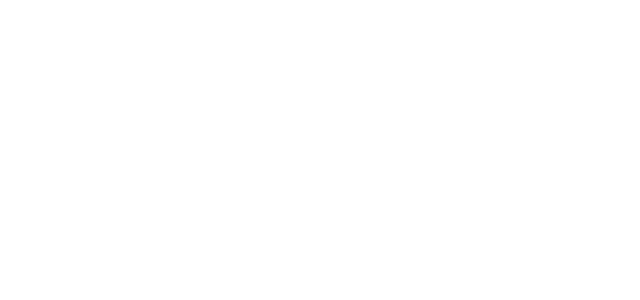
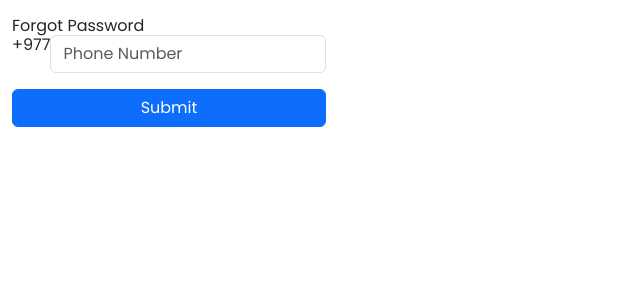
Before and after one commit to KeharSr/lenisfy_react, a React (Create React App) app: page /forgotpassword in a window 1280 px wide. Before the commit this address had no page. Shown: the top 300 px of the page, without its empty margins (0-640 px from the left). Built offline with nearby package versions, Linux system fonts and the light colour scheme; sample sign-in values are in the browser's storage.

Commit message:
Forget Password done

```diff
--- a/src/App.js
+++ b/src/App.js
@@ -15,6 +15,7 @@
 import ProductDetails from './pages/product_details/ProductDetails';
 import SunGlasses from './pages/glasses/Sunglasses';
 import PlaceOrder from './pages/placeorder/PlaceOrder';
+import ForgotPassword from './pages/forget_password/ForgetPassword';
 
 
 
@@ -42,6 +43,8 @@
         <Route path='/powerglasses' element={<PowerGlasses />} />
         <Route path='/product/:id' element={<ProductDetails />} />
         <Route path='/placeorder/:cart' element={<PlaceOrder />} />
+        <Route path='/forgotpassword' element={<ForgotPassword/>} />
+
 
 
 
--- a/src/apis/Api.js
+++ b/src/apis/Api.js
@@ -77,3 +77,10 @@
 
 // order status update api
 export const updateOrderStatusApi = (id,data) => Api.post(`/api/order/update_order_status/${id}`,data,config)
+
+//forgot password
+export const forgotPasswordApi = (data) =>
+  Api.post('/api/user/forgot_password', data);
+
+// verify otp
+export const verifyOtpApi = (data) => Api.post('/api/user/verify_otp', data);
--- /dev/null
+++ b/src/pages/forget_password/ForgetPassword.jsx
@@ -0,0 +1,90 @@
+import React, { useState } from 'react'
+import { toast } from 'react-toastify'
+import { forgotPasswordApi, verifyOtpApi } from '../../apis/Api'
+
+const ForgotPassword = () => {
+  //make a state
+
+  const [phoneNumber, setPhoneNumber] = useState('')
+  const [isSent, setIsSent] = useState(false)
+  const [otp, setOtp] = useState('')
+  const [newPassword, setNewPassword] = useState('')
+
+  //send otp function
+  const handleSendOtp = (e) => {
+    e.preventDefault()
+
+
+    //api call
+    forgotPasswordApi({ phoneNumber }).then((res) => {
+      if (res.status === 200) {
+        toast.success(res.data.message)
+        setIsSent(true)
+      }
+    }).catch((err) => {
+      if (err.response.status === 400 || 500) {
+        toast.error(err.response.data.message)
+      }
+    })
+
+  }
+
+
+  //verify otp and set new password
+  const handleVerifyOtp = (e) => {
+    e.preventDefault()
+
+    const data = {
+      phoneNumber: phoneNumber,
+      otp: otp,
+      newPassword: newPassword
+    }
+
+    //api call
+    verifyOtpApi(data).then((res) => {
+      if (res.status === 200) {
+        toast.success(res.data.message)
+      }
+    }).catch((err) => {
+      if (err.response.status === 400 || 500) {
+        toast.error(err.response.data.message)
+      }
+    })
+  }
+
+
+
+
+  return (
+    <>
+      <div className='container mt-3'>
+        <h3>Forgot Password</h3>
+
+        <form className='w-25'>
+          <span className='d-flex'>
+            <h4>+977</h4>
+            <input disabled={isSent} onChange={(e) => setPhoneNumber(e.target.value)} type='phone' className='form-control' placeholder='Phone Number' />
+
+
+          </span>
+          <button disabled={isSent} onClick={handleSendOtp} className='btn btn-primary w-100 mt-3'>Submit</button>
+          {
+            isSent && <>
+              <hr />
+
+              <p> OTP has been sent to your {phoneNumber}👌</p>
+              <input onChange={(e) => setOtp(e.target.value)} type='number' className='form-control' placeholder='Enter valid OTP' />
+              <input onChange={(e) => setNewPassword(e.target.value)} type='password' className='form-control mt-3' placeholder='Enter new password' />
+              <button onClick={handleVerifyOtp} className='btn btn-primary w-100 mt-3'>Submit</button>
+
+
+
+            </>
+          }
+        </form>
+      </div>
+    </>
+  )
+}
+
+export default ForgotPassword
--- a/src/pages/login/Login.jsx
+++ b/src/pages/login/Login.jsx
@@ -96,7 +96,7 @@
               />
               {passwordError && <p className="login-error-message">{passwordError}</p>}
               <p className="text-right mt-2">
-                <Link to="/forgot-password" className="text-blue-600 hover:underline text-sm">
+                <Link to="/forgotpassword" className="text-blue-600 hover:underline text-sm">
                   Forgot Password?
                 </Link>
               </p>
```
Also changed, not shown: src/pages/Products/Products.jsx (+0 -77 lines), src/pages/placeorder/PlaceOrder.css (deleted).
